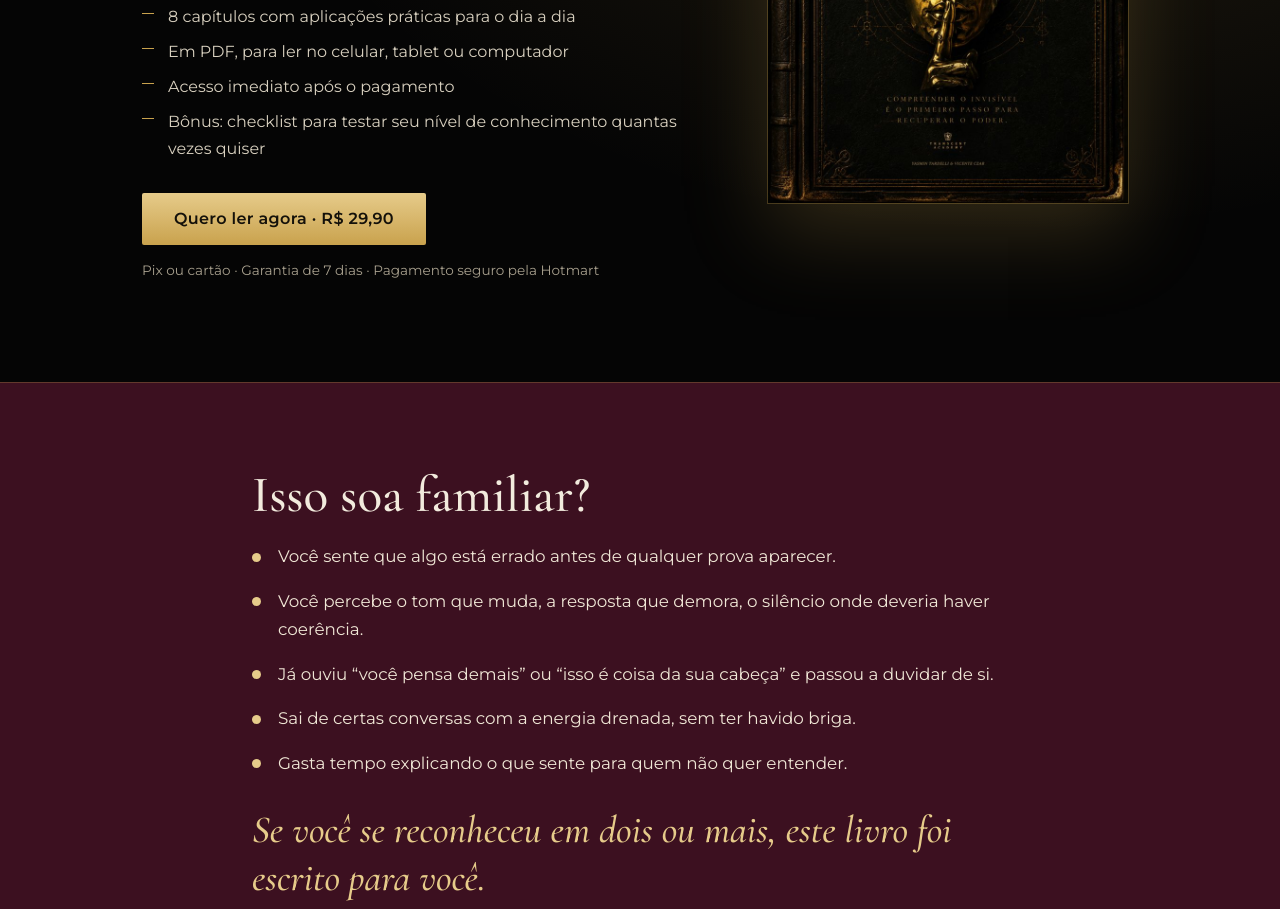
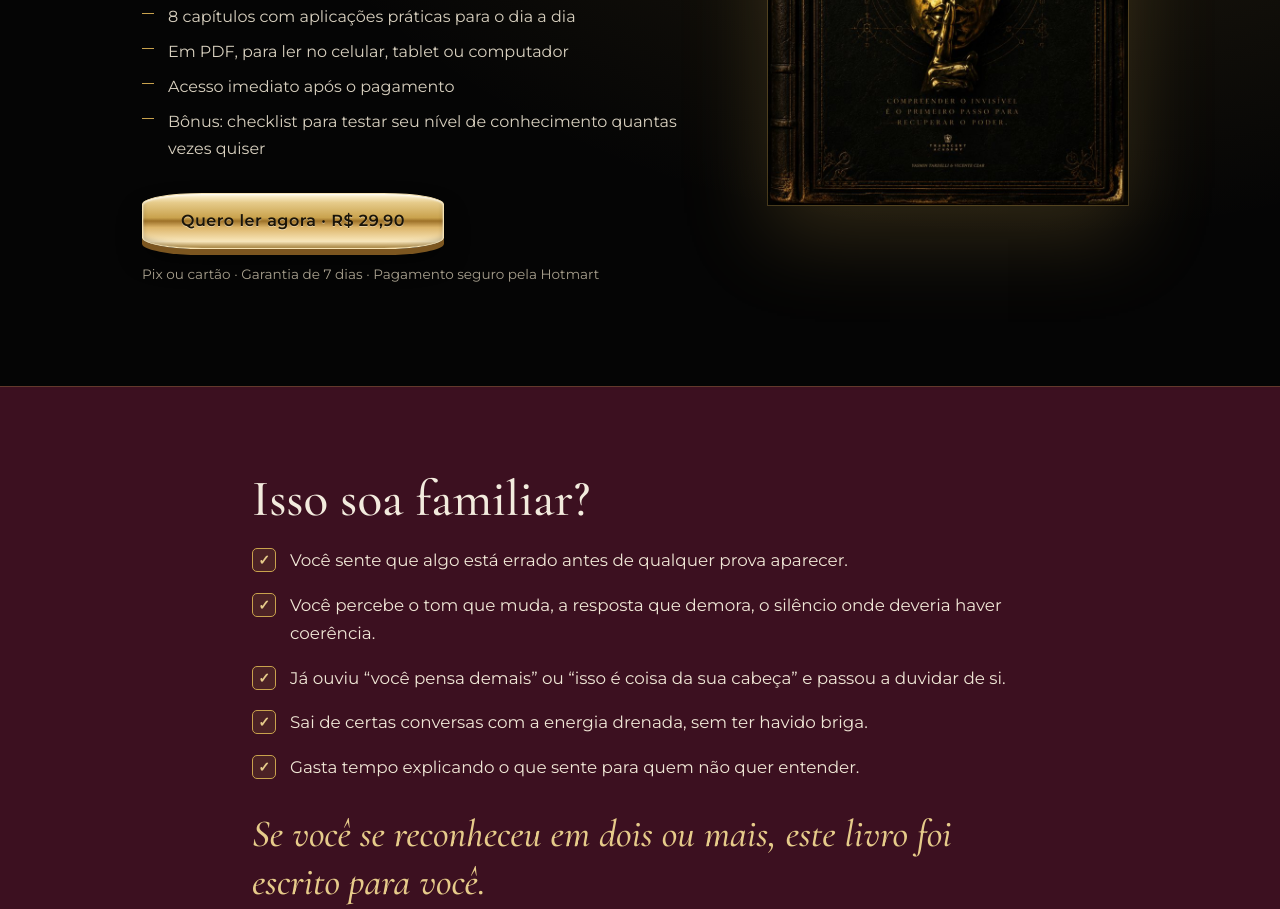
Before and after one commit to Vicentxiii/pagina-vendas-codigo-silencioso, a plain HTML site: page index.html in a window 1280 px wide. Shown: the part 451-1360 px from the top of the page. Drawn offline with nearby package versions, Linux system fonts and the light colour scheme.

Commit message:
Checklist com checks e botoes dourados 3D; ajusta texto do FAQ

```diff
--- a/css/style.css
+++ b/css/style.css
@@ -9,8 +9,9 @@ p{margin:0 0 1rem}
 section{padding:84px 0;border-top:1px solid var(--line)}
 .alt{background:var(--coal)}
 .wine{background:var(--wine)}
-.btn{display:inline-flex;align-items:center;justify-content:center;min-height:52px;padding:0 32px;background:linear-gradient(180deg,var(--gold-l),var(--gold));color:#14110a;font-weight:600;text-decoration:none;border-radius:2px;letter-spacing:.02em;transition:filter .2s}
-.btn:hover{filter:brightness(1.1)}
+.btn{display:inline-flex;align-items:center;justify-content:center;min-height:56px;padding:0 38px;background:linear-gradient(180deg,#fff6dc 0%,var(--gold-l) 16%,var(--gold) 44%,#9d7128 50%,#dcb56a 62%,#f9e7bc 88%,#caa04e 100%);color:#1a1408;font-weight:600;text-decoration:none;border:1px solid #f7e3b2;border-radius:20%;letter-spacing:.03em;text-shadow:0 1px 0 rgba(255,255,255,.4);box-shadow:0 6px 0 #7c5620,0 14px 24px rgba(0,0,0,.45),inset 0 1px 2px rgba(255,255,255,.9),inset 0 -3px 5px rgba(0,0,0,.2);transition:transform .16s ease,box-shadow .16s ease,filter .2s}
+.btn:hover{filter:brightness(1.07);transform:translateY(-2px);box-shadow:0 8px 0 #7c5620,0 18px 28px rgba(0,0,0,.5),inset 0 1px 2px rgba(255,255,255,.95),inset 0 -3px 5px rgba(0,0,0,.2)}
+.btn:active{transform:translateY(4px);box-shadow:0 2px 0 #7c5620,0 5px 10px rgba(0,0,0,.4),inset 0 1px 2px rgba(255,255,255,.7),inset 0 -3px 5px rgba(0,0,0,.22)}
 a:focus-visible,.btn:focus-visible,summary:focus-visible{outline:2px solid var(--gold-l);outline-offset:3px}
 .small{font-size:.85rem;color:var(--mute)}
 /* hero */
@@ -30,7 +31,8 @@ a:focus-visible,.btn:focus-visible,summary:focus-visible{outline:2px solid var(-
 /* listas */
 .list{list-style:none;padding:0;margin:0 0 1.4rem;display:grid;gap:14px}
 .wine .list{font-size:1.05rem;color:#f0e7d6;gap:16px;margin-bottom:28px}
-.wine .list li::before{width:9px;height:9px;border-radius:50%;top:.62em;background:var(--gold-l)}
+.wine .list li{padding-left:38px}
+.wine .list li::before{content:"✓";display:grid;place-items:center;left:0;top:.14em;width:24px;height:24px;padding:0;border:1px solid var(--gold);border-radius:5px;background:rgba(201,162,77,.12);color:var(--gold-l);font:600 14px/1 Montserrat,system-ui,sans-serif}
 .two{display:grid;gap:56px;grid-template-columns:1fr 1fr;align-items:start}
 .big{font:italic 500 clamp(1.6rem,3.6vw,2.4rem)/1.25 "Cormorant Garamond",serif;color:var(--gold-l)}
 .notis{border-left:2px solid var(--gold);padding:4px 0 4px 20px;color:var(--mute);font-size:.95rem}
--- a/index.html
+++ b/index.html
@@ -174,7 +174,7 @@
   <details><summary>O livro é sobre relacionamento abusivo ou narcisismo?</summary><p>Ele trata de padrões de manipulação e de como se posicionar diante deles. Não é um manual de saída de relação abusiva e não substitui acompanhamento profissional.</p></details>
   <details><summary>Serve para homens e mulheres?</summary><p>Sim. É para qualquer pessoa que se reconhece em quem percebe cedo e cansa de se justificar.</p></details>
   <details><summary>Preciso de conhecimento prévio?</summary><p>Não. A linguagem é direta e cada capítulo termina com aplicações práticas.</p></details>
-  <details><summary>Quanto tempo leva para ler?</summary><p>São 8 capítulos curtos. Cada um pode ser lido em uma sentada, e o livro inteiro leva cerca de 2 horas.</p></details>
+  <details><summary>Quanto tempo leva para ler?</summary><p>São 8 capítulos curtos. Cada um pode ser lido em um momento de pausa do seu dia, e o livro inteiro leva cerca de 2 horas.</p></details>
   <details><summary>Como recebo o livro?</summary><p>Por e-mail e na área de membros da Hotmart, logo após a confirmação do pagamento.</p></details>
   <details><summary>Posso pedir reembolso?</summary><p>Sim, em até 7 dias.</p></details>
  </div>
```
